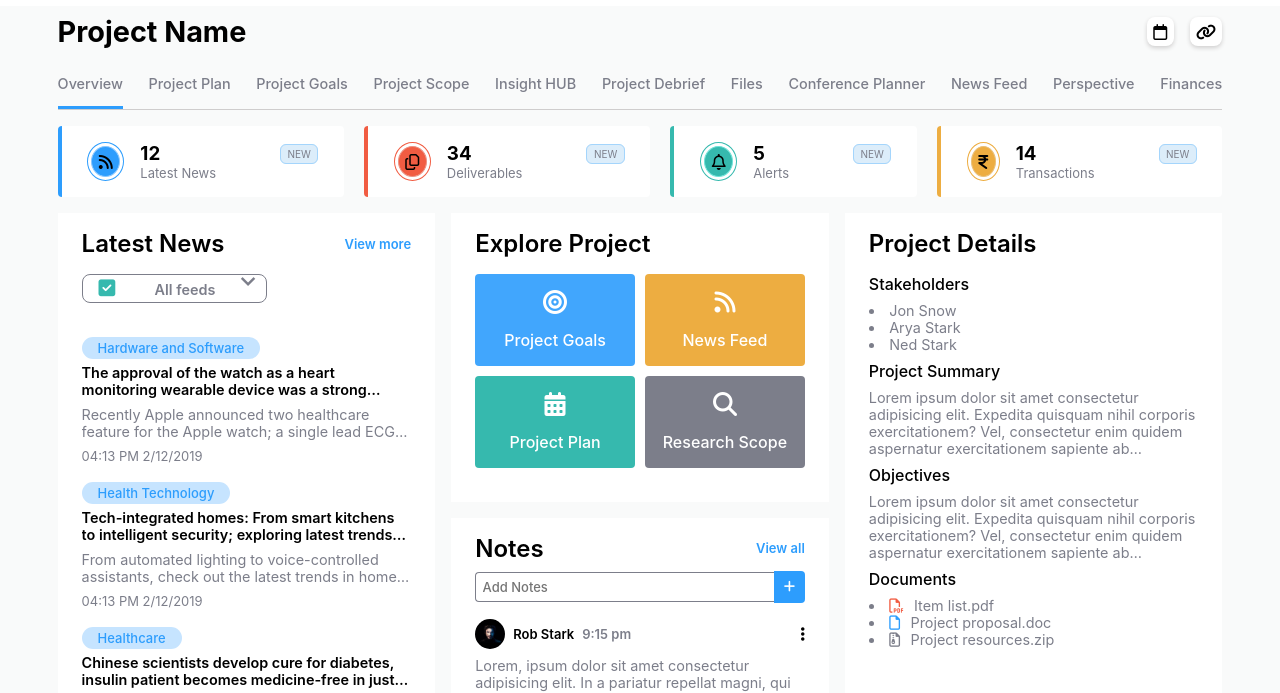
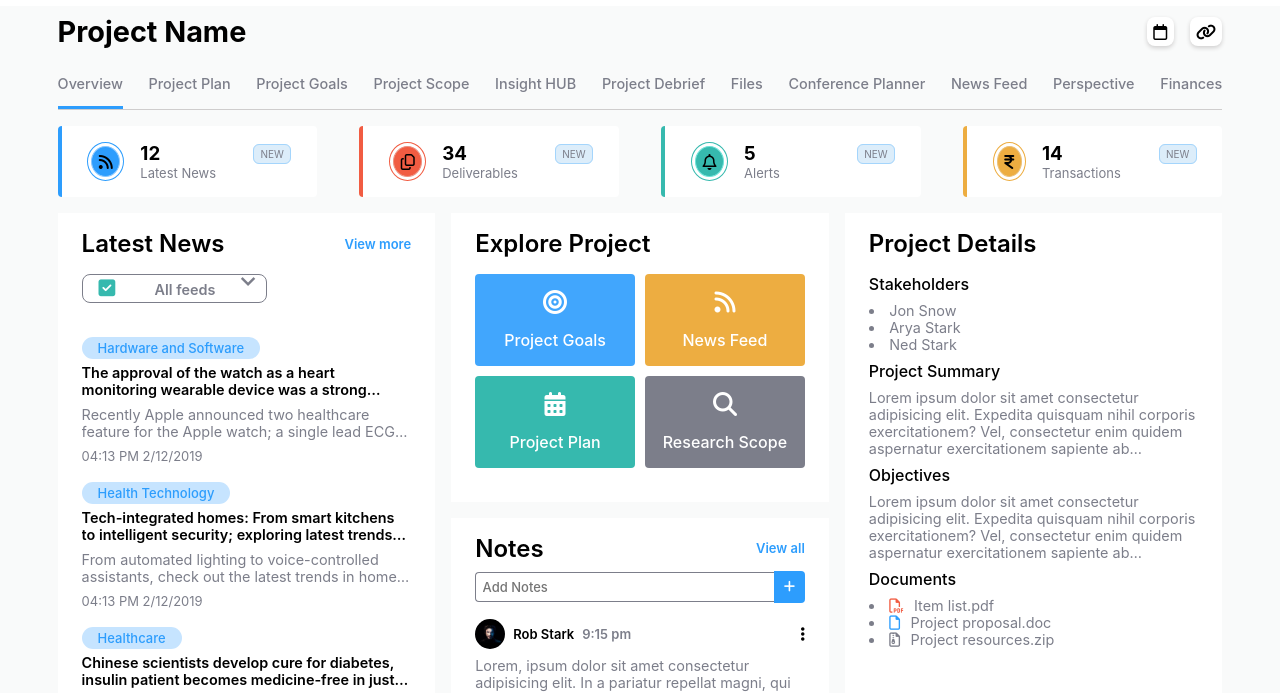
Before and after one commit to om-ncompass/dashboard-html-css-uc2, a plain HTML site: page index.html in a window 1280 px wide. Shown: the part 51-744 px from the top of the page. Drawn offline with Linux system fonts and the light colour scheme.

Commit message:
Main content summary fixed

```diff
--- a/style.css
+++ b/style.css
@@ -216,7 +216,9 @@ main {
 
 .main-content-summary {
   display: flex;
-  gap: 4rem;
+  justify-content: space-between;
+  min-width: calc(100%/4 - 2rem);
+  /* gap: 4rem; */
   padding: 1rem 1.6rem;
   background-color: var(--white);
   border-left: 4px solid var(--blue);
```
